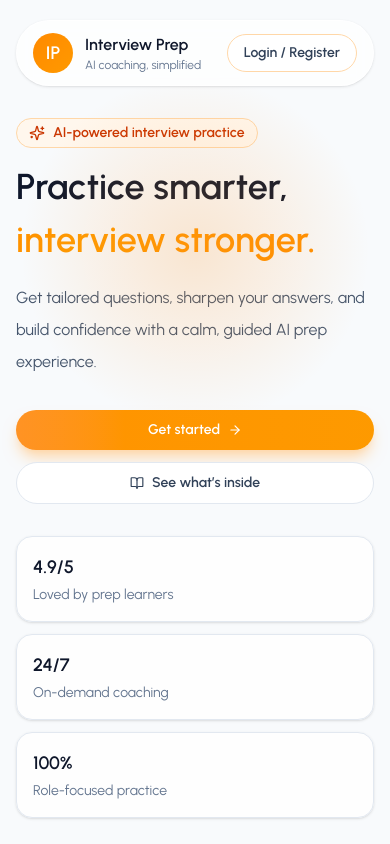
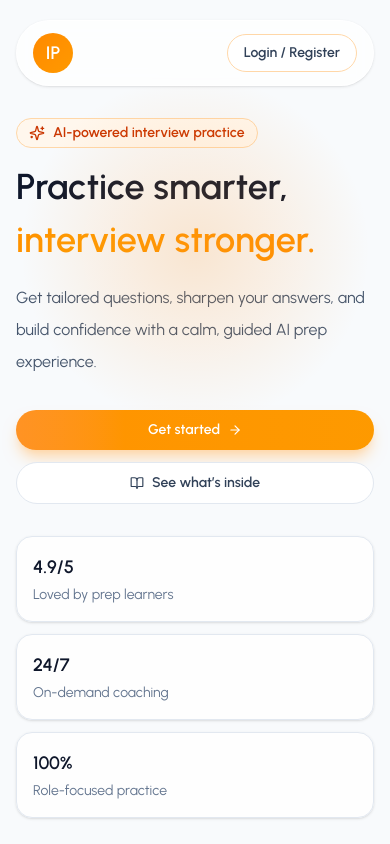
Before and after one commit to CharlesOsang017/interview_prep, a React (Vite) app in the folder frontend/: page / in a window 390 px wide. Shown: the top 844 px of the page. Built offline with nearby package versions, Linux system fonts and the light colour scheme; no server answers.

Commit message:
feat: hide subtitle on small screens for improved layout on LandingPage

```diff
--- a/frontend/src/pages/LandingPage.jsx
+++ b/frontend/src/pages/LandingPage.jsx
@@ -35,7 +35,7 @@ const LandingPage = () => {
               <div className="flex h-10 w-10 items-center justify-center rounded-full bg-gradient-to-br from-orange-400 to-amber-500 text-lg font-semibold text-white">
                 IP
               </div>
-              <div>
+              <div className='hidden sm:block'>
                 <p className="text-base font-semibold text-slate-900">Interview Prep</p>
                 <p className="text-xs text-slate-500">AI coaching, simplified</p>
               </div>
```
